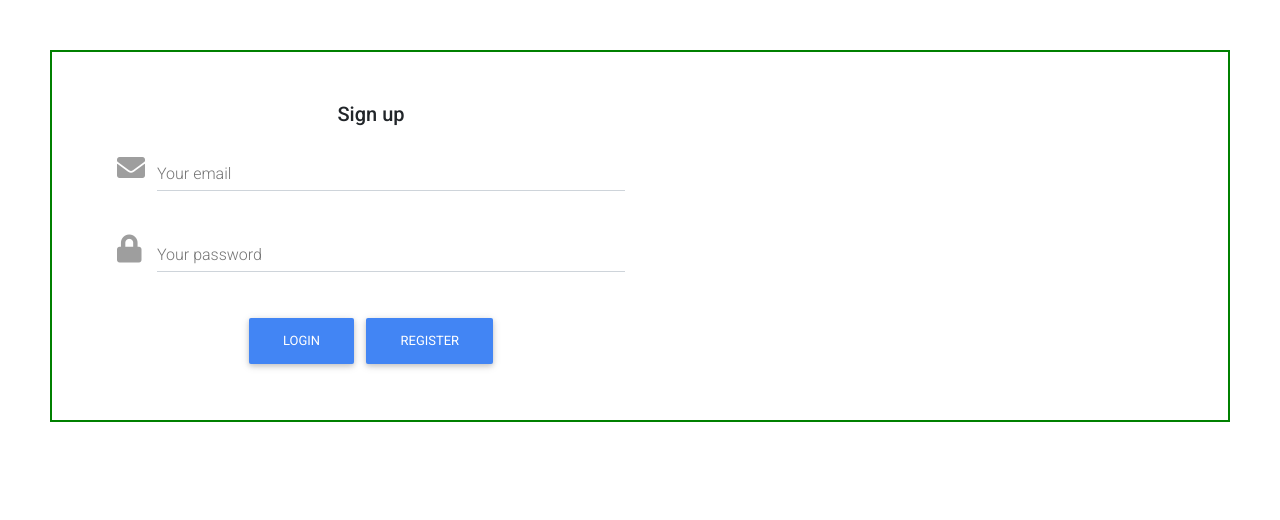
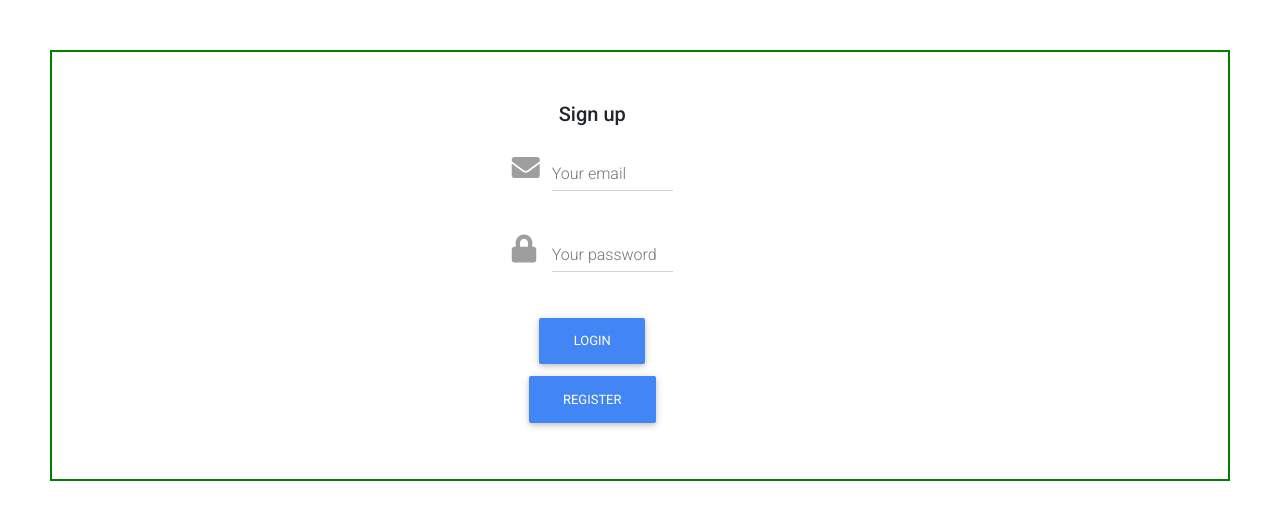
Before and after one commit to jantapabh/Login-With-Firebase-, a React (Create React App) app: page / in a window 1280 px wide. Shown: the top 520 px of the page. Built offline with nearby package versions, Linux system fonts and the light colour scheme.

Commit message:
ADD COMMIT

```diff
--- a/src/components/Login.js
+++ b/src/components/Login.js
@@ -38,10 +38,10 @@ const Login = () => {
     }
 
     return (
-        <div className="LoginForm">
-            <MDBContainer>
+        <div>
+            <MDBContainer className="LoginForm">
                 <MDBRow>
-                    <MDBCol md="6">
+                    <MDBCol md="8">
                         <form>
                             <p className="h5 text-center mb-4">Sign up</p>
                             <div className="grey-text">
```
